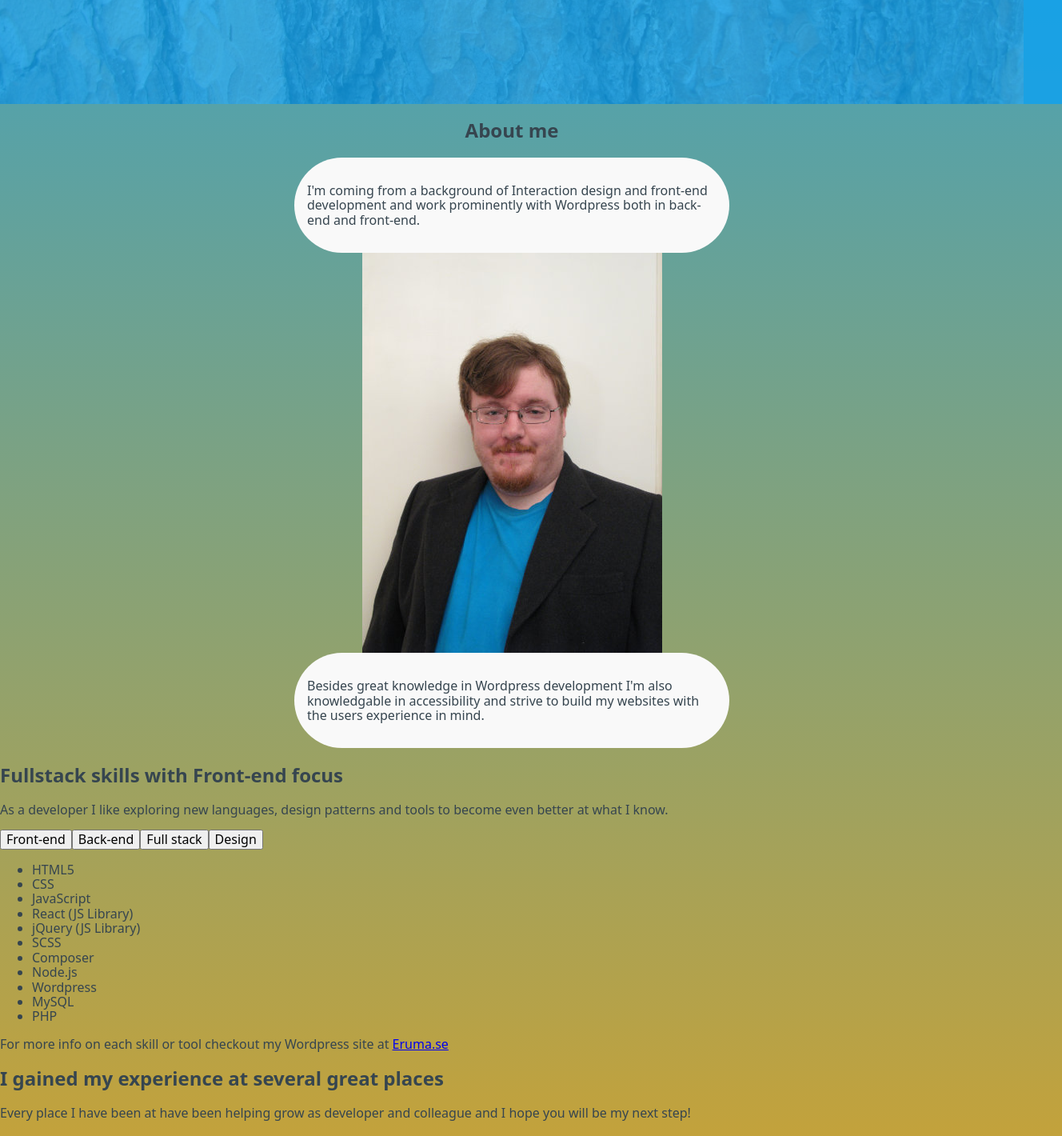
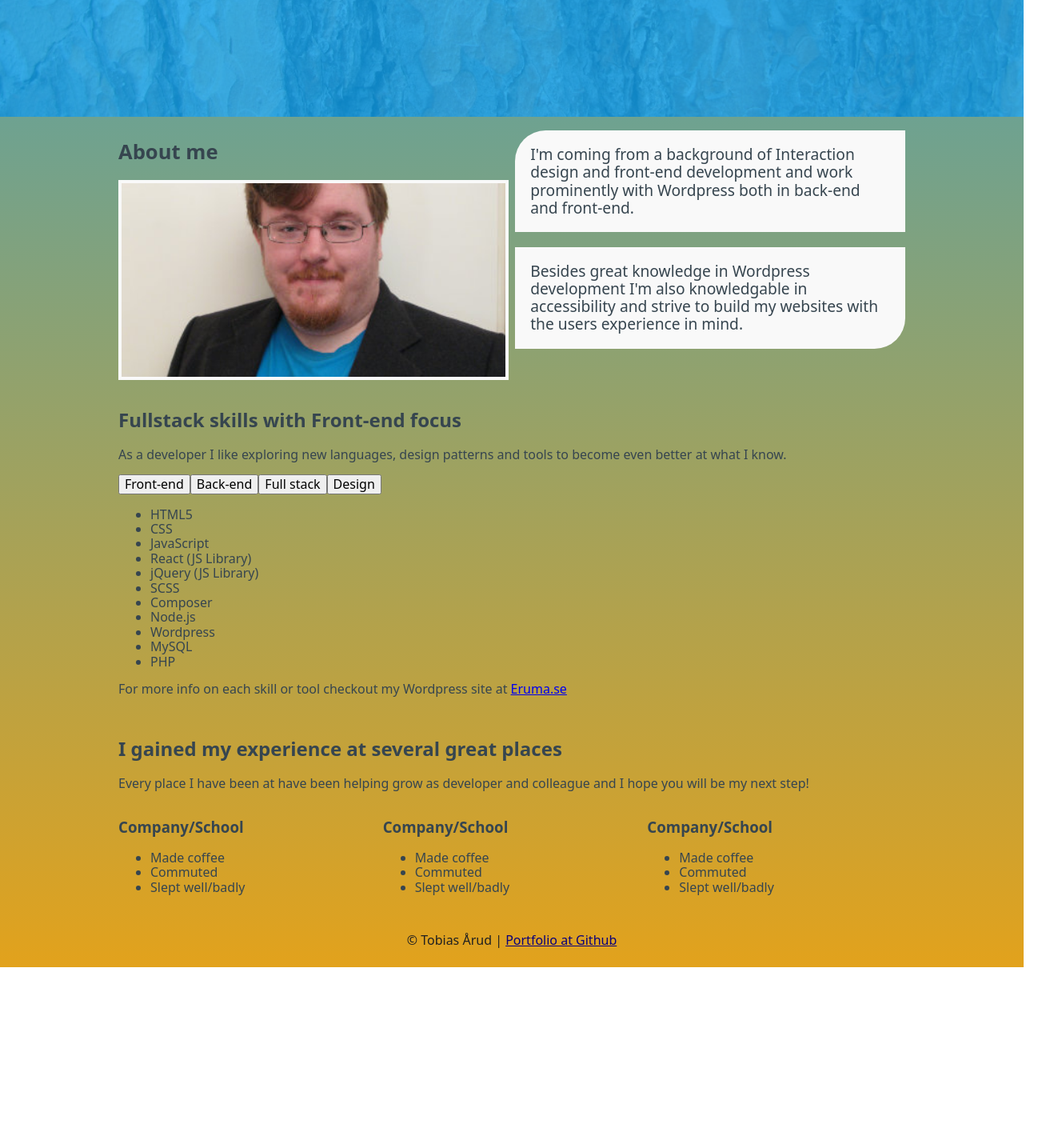
Before and after one commit to erumaro/portfolio, a React app: page / in a window 1280 px wide. Shown: the part 740-2160 px from the top of the page at 80% size, 1328 px wide, since content can reach past the window. After the commit the page ends 1949 px from the top, so only its background shows below. Built offline with nearby package versions, Linux system fonts and the light colour scheme; the HTML template or start-up script is replaced by a standard one.

Commit message:
Continued styling. Brainstorm the unfinished sections on Monday!

```diff
--- a/src/App.jsx
+++ b/src/App.jsx
@@ -52,20 +52,21 @@ class App extends React.Component {
                             <p><a href="https://github.com/erumaro">Check my repos at Erumaro on Github <FontAwesomeIcon icon={faGithubAlt} /></a> or <a href="#contact">contact me</a> to here more!</p>
                         </div>
                     </div>
-                    <section id="sectionAbout" className="app-about">
-                        <div className="flex">
+                    <section id="sectionAbout" className="app-about container">
+                        <div className="grid">
+                            <div className="column">
                                 <h2>About me</h2>
-                            <div className="text-bubble">
+                                <img className="portrait" src={portraitsmall} alt="Tobias" />
+                            </div>
+                            <div className="column">
                                 <p>I'm coming from a background of Interaction design and front-end development and work prominently with Wordpress both in back-end and front-end.</p>
-                            </div>
-                            <img src={portraitsmall} alt="Tobias" />
-                            <div className="text-bubble">
                                 <p>Besides great knowledge in Wordpress development I'm also knowledgable in accessibility and strive to build my websites with the users
                                 experience in mind.</p>
                             </div>
                         </div>
                     </section>
                     <section id="sectionSkills">
+                        <div className="container">
                             <h2>Fullstack skills with Front-end focus</h2>
                             <p>As a developer I like exploring new languages, design patterns and tools to become even better at what I know.</p>
                             <div className="skills">
@@ -98,11 +99,13 @@ class App extends React.Component {
                                 </ul>
                                 <p>For more info on each skill or tool checkout my Wordpress site at <a href="https://eruma.se">Eruma.se</a></p>
                             </div>
+                        </div>
                     </section>
                     <section id="sectionXp">
+                        <div className="container">
                             <h2>I gained my experience at several great places</h2>
                             <p>Every place I have been at have been helping grow as developer and colleague and I hope you will be my next step!</p>
-                        <div className="columns">
+                            <div className="grid">
                                 <div className="column">
                                     <div className="xp-card">
                                         <h3>Company/School</h3>
@@ -134,6 +137,7 @@ class App extends React.Component {
                                     </div>
                                 </div>
                             </div>
+                        </div>
                     </section>
                 </main>
                 <footer className="app-footer">
--- a/src/App.scss
+++ b/src/App.scss
@@ -5,9 +5,11 @@ Color names from https://www.colorhexa.com/ */
     /* Colors */
     --charcoal: #36454F;
     --verylightgrey: #f9f9f9;
+    --verydarkgrey: #212121;
     --falured: #801818;
     --vividorange: #E2A21C;
     --vividblue: #0DA2F2;
+    --darkblue: #0A007A;
 
     --light-bg-color: var(--verylightgrey);
     --dark-text-color: var(--charcoal);
@@ -31,11 +33,16 @@ Color names from https://www.colorhexa.com/ */
     background-size: cover;
 }
 
+*, ::after, ::before {
+    box-sizing: border-box;
+}
+
 .container {
     width: 100%;
     max-width: 1000px;
     margin-right: auto;
     margin-left: auto;
+    padding: .5em;
 }
 
 .flex {
@@ -45,9 +52,11 @@ Color names from https://www.colorhexa.com/ */
     align-items: center;
 }
 
-.columns {
+.grid {
+    display: grid;
+    gap: var(--horizontal-gap);
 
-    .column {}
+    grid-template-columns: repeat(auto-fit, minmax(300px, 1fr));
 }
 
 .app-header {
@@ -77,7 +86,7 @@ Color names from https://www.colorhexa.com/ */
             padding: 1em;
             color: var(--dark-text-color);
             display: block;
-            font-size: 80%;
+            font-size: 75%;
 
             @media screen and (min-width: 768px) {
                 font-size: 100%;
@@ -124,14 +133,46 @@ Color names from https://www.colorhexa.com/ */
 }
 
 .app-about {
-    div {
+    .column {
+        display: flex;
         flex-direction: column;
+        justify-content: stretch;
+        align-items: stretch;
+
+        h2 {
+            font-size: 160%;
+        }
+
+        .portrait {
+            vertical-align: middle;
+            object-fit: cover;
+            width: 100%;
+            height: 250px;
+            border: .3em solid var(--light-bg-color);
+        }
+
+        p {
+            margin: .5em 0;
+            font-size: 120%;
+            background-color: var(--light-bg-color);
+            border-top-left-radius: 2em;
+            padding: 1em;
+        }
+
+        p:nth-child(even) {
+            border-top-left-radius: 0;
+            border-bottom-right-radius: 2em;
+        }
     }
 }
 
-.text-bubble{
-    width: 40vw;
-    padding: 1em;
-    background-color: var(--light-bg-color);
-    border-radius: 5em;
+.app-footer {
+    p {
+        color: var(--verydarkgrey);
+        text-align: center;
+    }
+
+    a {
+        color: var(--darkblue);
+    }
 }
```
Also changed, not shown: 1 other file (tests, documents, lock files or other folders). Lines whose indentation alone changed are shown as unchanged.
